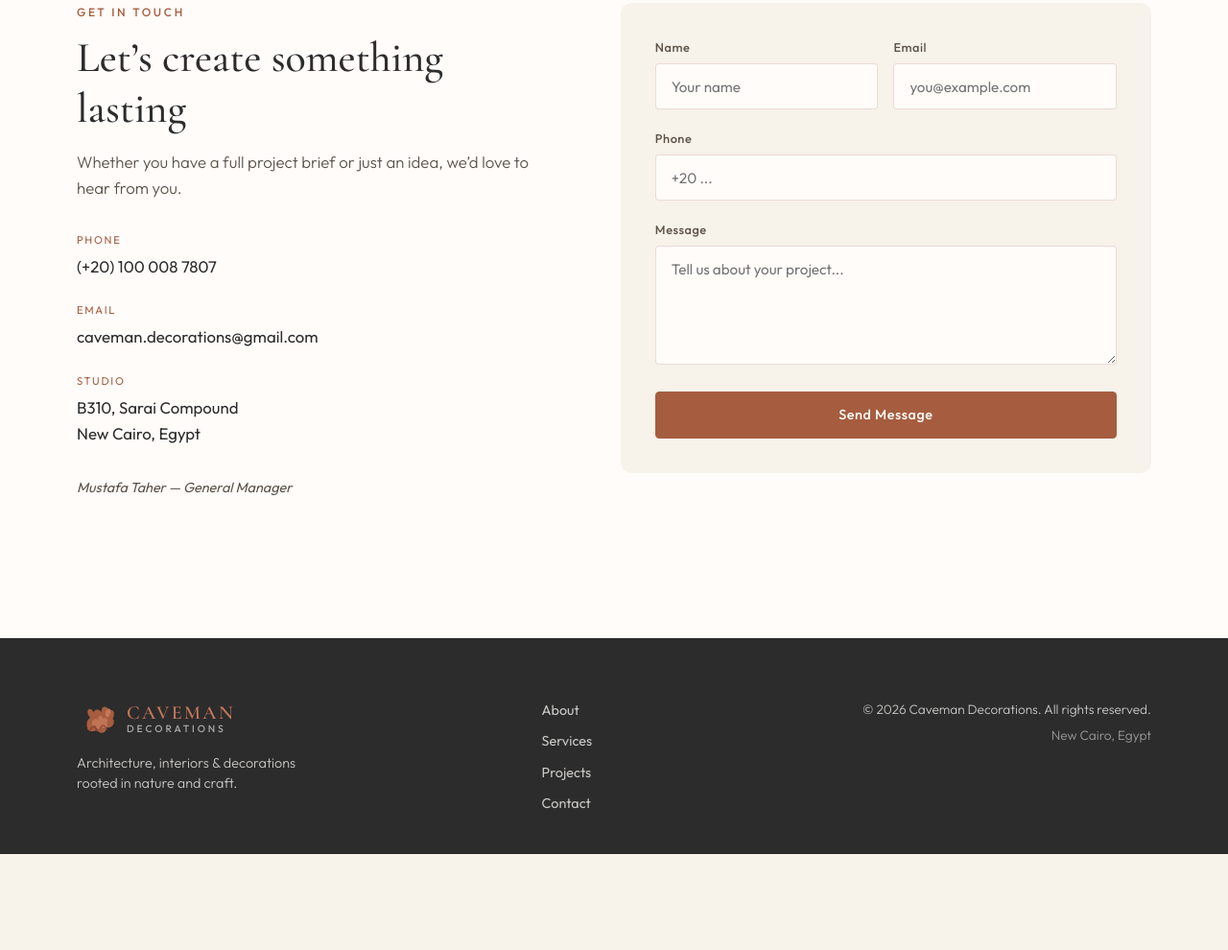
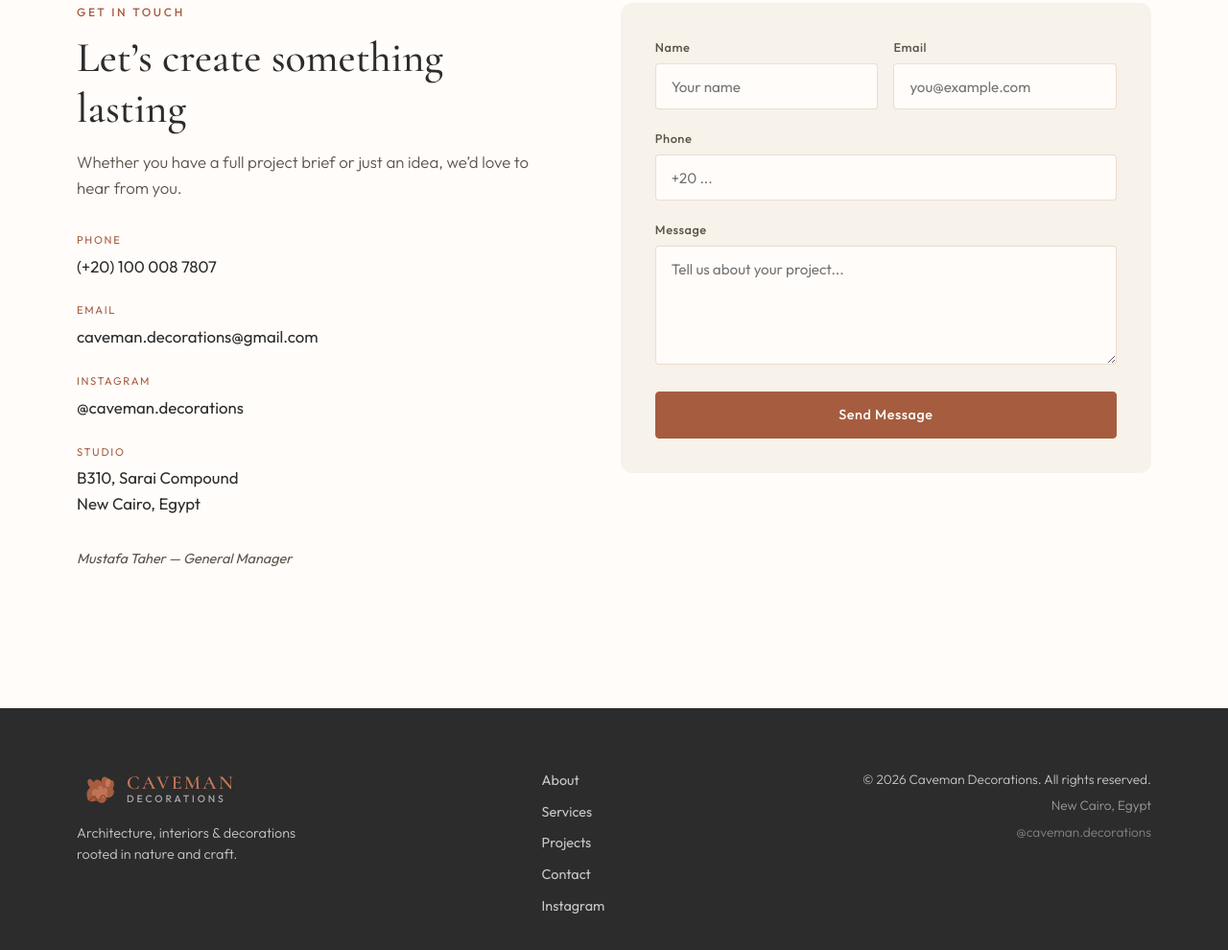
Before and after one commit to cg-ConceptGrid/caveman-decorations, a plain HTML site: page index.html in a window 1280 px wide. Shown: the part 4616-5606 px from the top of the page at 96% size. Before the commit the page ends 5506 px from the top, so only its background shows below. Drawn offline with nearby package versions, Linux system fonts and the light colour scheme.

Commit message:
Add Instagram @caveman.decorations to contact & footer — locked to PDF rebrand

```diff
--- a/index.html
+++ b/index.html
@@ -234,6 +234,10 @@
                 <a href="mailto:caveman.decorations@gmail.com">caveman.decorations@gmail.com</a>
               </li>
               <li>
+                <span class="contact-label">Instagram</span>
+                <a href="https://www.instagram.com/caveman.decorations/" target="_blank" rel="noopener">@caveman.decorations</a>
+              </li>
+              <li>
                 <span class="contact-label">Studio</span>
                 <address>B310, Sarai Compound<br />New Cairo, Egypt</address>
               </li>
@@ -285,10 +289,12 @@
         <a href="#services">Services</a>
         <a href="#projects">Projects</a>
         <a href="#contact">Contact</a>
+        <a href="https://www.instagram.com/caveman.decorations/" target="_blank" rel="noopener">Instagram</a>
       </div>
       <div class="footer-meta">
         <p>© 2026 Caveman Decorations. All rights reserved.</p>
         <p>New Cairo, Egypt</p>
+        <p><a href="https://www.instagram.com/caveman.decorations/" target="_blank" rel="noopener" style="color:inherit;opacity:0.8">@caveman.decorations</a></p>
       </div>
     </div>
   </footer>
```
